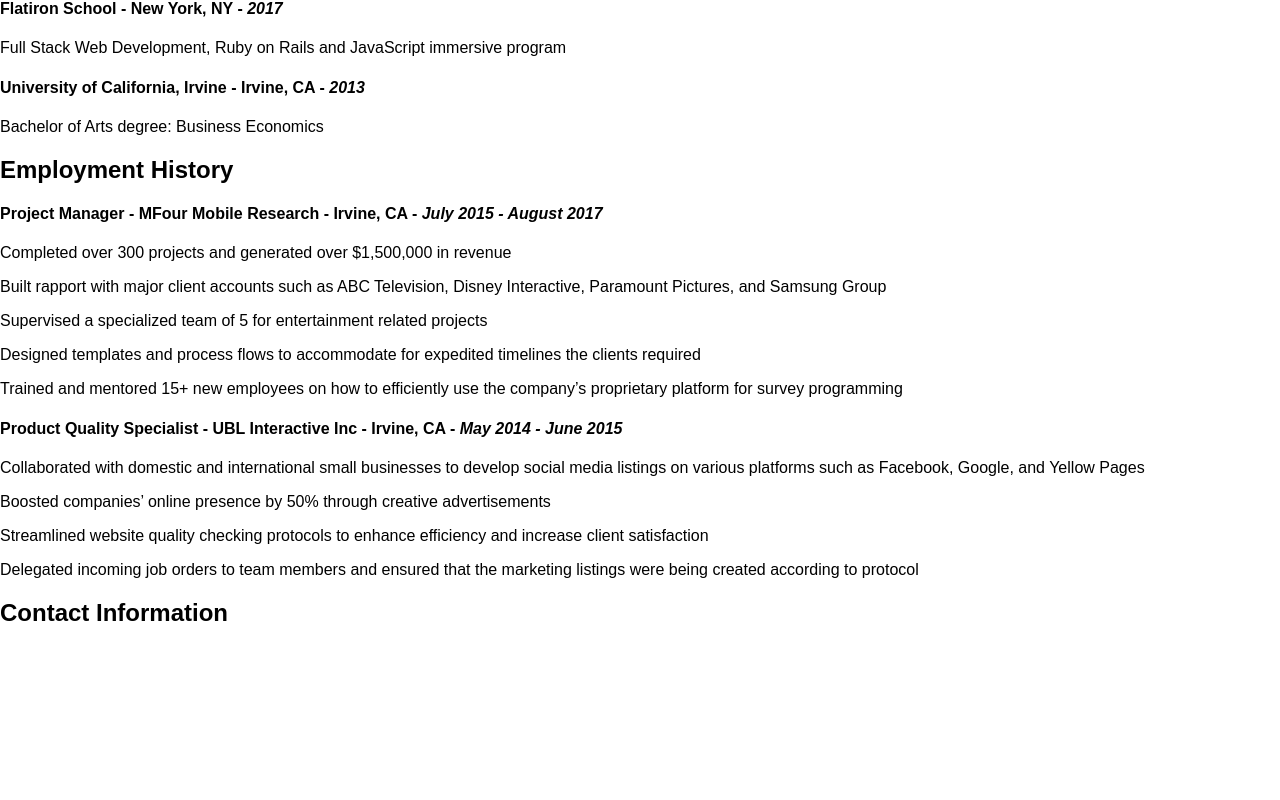
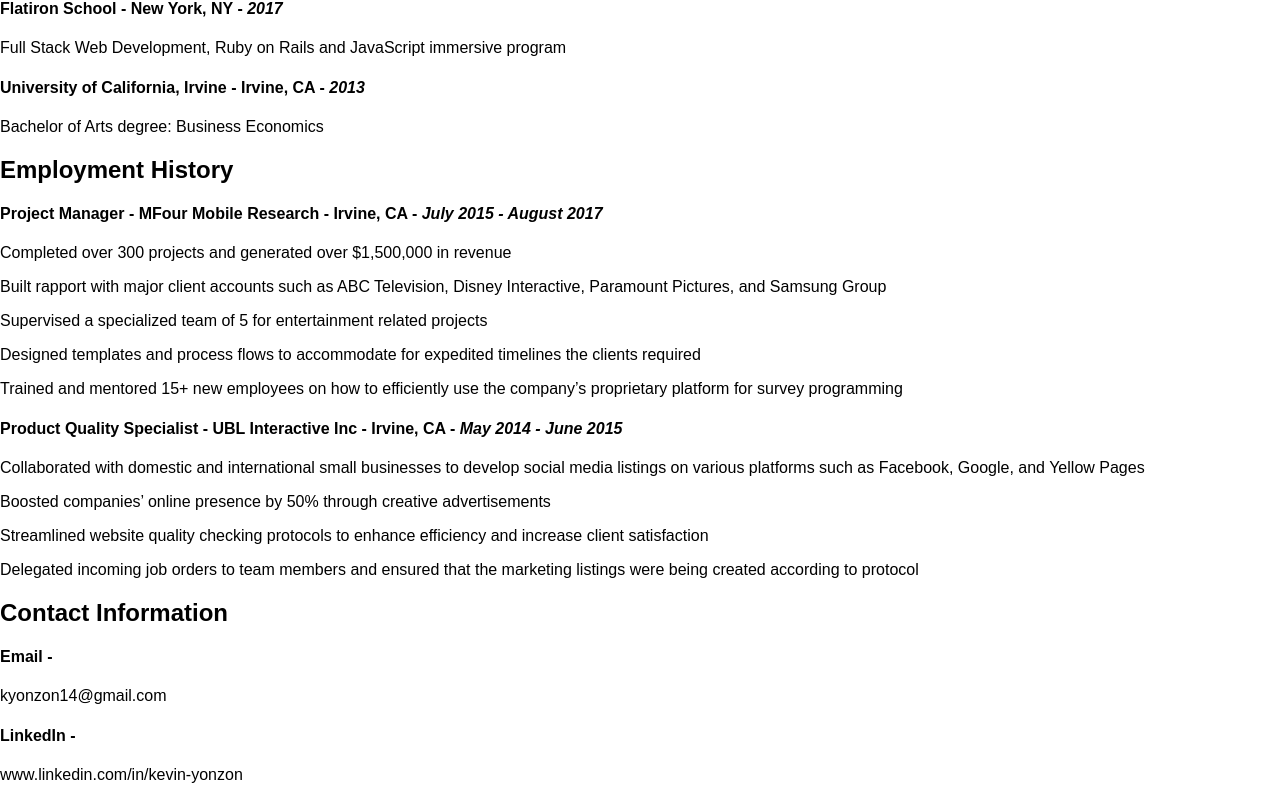
Before and after one commit to reynin14/my_personal_website, a React (Create React App) app: page / in a window 1280 px wide. Shown: the part 527-1327 px from the top of the page. Before the commit the page ends 1174 px from the top, so only its background shows below. Built offline with nearby package versions, Linux system fonts and the light colour scheme.

Commit message:
skeleton information completed

```diff
--- a/src/components/contact/ContactInfo.js
+++ b/src/components/contact/ContactInfo.js
@@ -5,6 +5,10 @@
     return(
       <div>
         <h2>Contact Information</h2>
+        <h4>Email - </h4>
+        <p>kyonzon14@gmail.com</p>
+        <h4>LinkedIn - </h4>
+        <p>www.linkedin.com/in/kevin-yonzon</p>
       </div>
     )
   }
```
